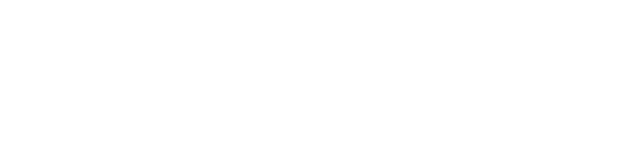
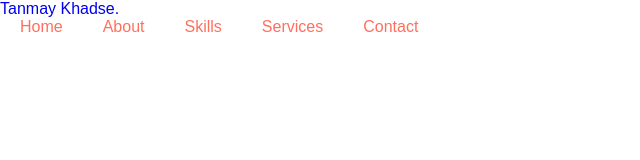
Before and after one commit to tanmayk18/portfolio, a plain HTML site: page index.html in a window 1280 px wide. Shown: the whole page, without its empty margins (0-640 px from the left). Drawn offline with Linux system fonts and the light colour scheme.

Commit message:
nevigation update

```diff
--- a/index.html
+++ b/index.html
@@ -4,10 +4,21 @@
     <meta charset="UTF-8">
     <meta name="viewport" content="width=device-width, initial-scale=1.0">
     <title>Welcome to Tanmay Khadse Portfolio </title>
+    <link rel="stylesheet" href="style.css">
 </head>
 <body>
     <header>
+        <a href="#index" class="logo">Tanmay <span> Khadse</span>.</a>
 
+    <ul class="navbar">
+        <li><a href="#index">Home</a></li>
+        <li><a href="#about">About</a></li>
+        <li><a href="#skills">Skills</a></li>
+        <li><a href="#services">Services</a></li>
+        <li><a href="#contact">Contact</a></li>
+    </ul>
     </header>
+
+
 </body>
 </html>
--- a/style.css
+++ b/style.css
@@ -0,0 +1,40 @@
+* {
+    margin: 0;
+    padding: 0;
+    box-sizing: border-box;
+    list-style: none;
+    text-decoration: none;
+    scroll-behavior: smooth;
+    scroll-padding-top: 2rem;
+    font-family: "Poppins", sans-serif;
+  }
+
+  :root {
+    --main-color: #2c3d63;
+    --bg-color: #f7f8f3;
+    --text-color: #ff6f5e;
+    /* --hover: hsl(260, 100%, 51%); */
+    --hover: #addcca;
+    --big-font: 3.2rem;
+    --medium-font: 1.8rem;
+    --p-font: 0.941rem;
+  }
+
+  .header {
+   position: fixed;
+   width: 100%;
+   display: flex;
+   align-items: center;
+   justify-content: space-between;
+  }
+
+  .navbar {
+    display: flex;
+  }
+
+  .navbar a {
+    font-size: 1rem;
+    padding: 10px 20px;
+    color: var(--text-color);
+    font-weight: 500;
+  }
```
